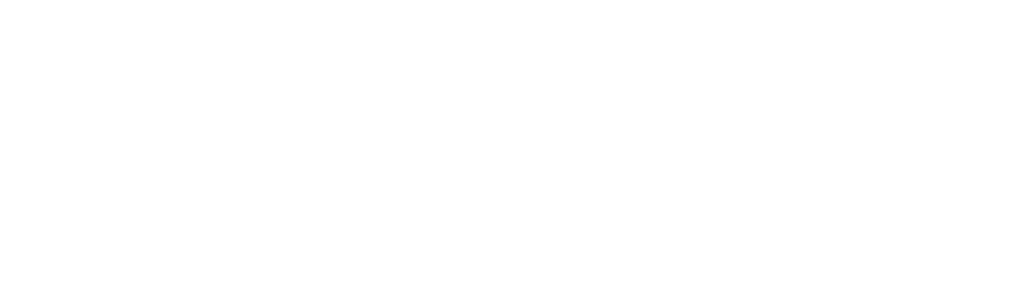
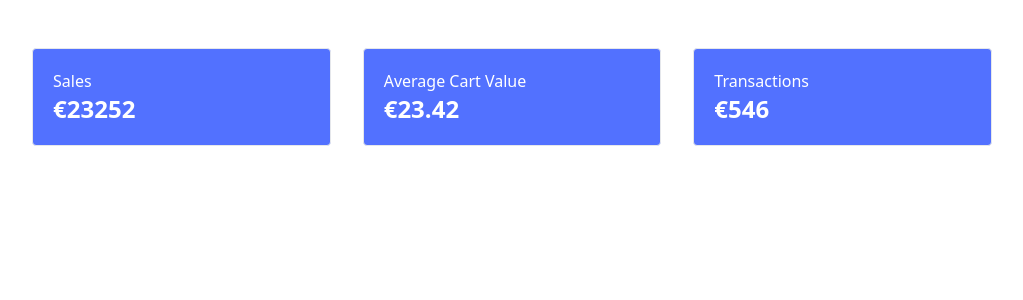
Before and after one commit to jchukwuezi/finsho-client-web, a React (Create React App) app: page /dashboard in a window 1280 px wide. Before the commit this address had no page. Shown: the top 300 px of the page, without its empty margins (256-1279 px from the left). Built offline with nearby package versions, Linux system fonts and the light colour scheme; the HTML template or start-up script is replaced by a standard one.

Commit message:
added dashboard items and mock data

```diff
--- a/src/App.js
+++ b/src/App.js
@@ -4,6 +4,7 @@
 import UploadProduct from './components/pages/UploadProduct';
 import Login from './components/pages/Login';
 import AddProducts from './components/pages/AddProducts';
+import Dashboard from './components/dashboard/Dashboard';
 
 
 function App() {
@@ -14,6 +15,7 @@
         <Route path='/upload' element = {<UploadProduct />}/>
         <Route path='/login' element = {<Login />}/>
         <Route path='/add/product/' element= {<AddProducts/>}/>
+        <Route path ='/dashboard' element = {<Dashboard />} />
       </Routes>
     </div>
   );
--- /dev/null
+++ b/src/components/dashboard/Dashboard.jsx
@@ -0,0 +1,23 @@
+import React from 'react'
+import Sales from './sales/Sales'
+import AvgCartValue from './sales/AvgCartValue'
+import Transactions from './sales/Transactions'
+
+const Dashboard = () => {
+  return (
+    //page container
+    <div className="flex flex-auto flex-col max-w-full pt-20 lg:pt-0">
+        <div className='container xl:max-w-7xl mx-auto px-4 py-8 lg:px-8 lg:py-12 space-y-10 lg:space-y-16'>
+            <div className="flex flex-col mx-auto w-full min-h-screen lg:pl-64">
+                <div className="grid grid-cols-1 md:grid-cols-3 gap-4 lg:gap-8">
+                    <Sales />
+                    <AvgCartValue />
+                    <Transactions />
+                </div>
+            </div>
+        </div>
+    </div>
+  )
+}
+
+export default Dashboard
--- /dev/null
+++ b/src/components/dashboard/sales/AvgCartValue.jsx
@@ -0,0 +1,23 @@
+import React from 'react'
+
+const AvgCartValue = () => {
+ const mockAvgCartValue = 23.42
+
+  return (
+    <div className='flex flex-col rounded 2xl border bg-finsho-purple hover:border-slate-300 active:border-slate-200'>
+    <div className="p-5 lg:p06 grow w-full flex justify-between items-center">
+        <dl>
+            <dd className='text-white'>
+                Average Cart Value
+            </dd>
+
+            <dt className='text-2xl font-bold text-white'>
+                €{mockAvgCartValue}
+            </dt>
+        </dl>
+    </div>
+    </div>
+  )
+}
+
+export default AvgCartValue
--- /dev/null
+++ b/src/components/dashboard/sales/Sales.jsx
@@ -0,0 +1,23 @@
+import React from 'react'
+
+const Sales = () => {
+ const mockSales = 23252;
+
+  return (
+    <div className='flex flex-col rounded 2xl border bg-finsho-purple hover:border-slate-300 active:border-slate-200'>
+        <div className="p-5 lg:p06 grow w-full flex justify-between items-center">
+            <dl>
+                <dd className='text-white'>
+                    Sales
+                </dd>
+
+                <dt className='text-2xl font-bold text-white'>
+                    €{mockSales}
+                </dt>
+            </dl>
+        </div>
+    </div>
+  )
+}
+
+export default Sales
--- /dev/null
+++ b/src/components/dashboard/sales/Transactions.jsx
@@ -0,0 +1,23 @@
+import React from 'react'
+
+const Transactions = () => {
+  const mockTransactions = 546;
+
+  return (
+    <div className='flex flex-col rounded 2xl border bg-finsho-purple hover:border-slate-300 active:border-slate-200'>
+    <div className="p-5 lg:p06 grow w-full flex justify-between items-center">
+        <dl>
+            <dd className='text-white'>
+                Transactions
+            </dd>
+
+            <dt className='text-2xl font-bold text-white'>
+                €{mockTransactions}
+            </dt>
+        </dl>
+    </div>
+    </div>
+  )
+}
+
+export default Transactions
```
Also changed, not shown: src/components/dashboard/products/ProductTable.jsx (added), src/components/dashboard/sales/MostPopularItem.jsx (added), src/components/dashboard/sales/ShopCheckIns.jsx (added), src/components/dashboard/sales/TransactionNoChart.jsx (added), 1 other file (tests, documents, lock files or other folders).
